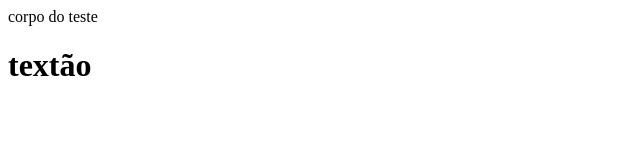
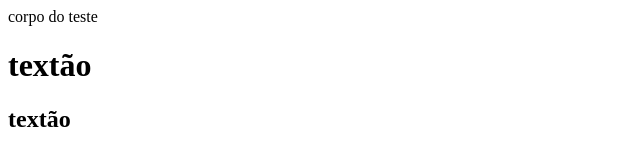
Before and after one commit to Lai025/testes1, a plain HTML site: page index.html in a window 1280 px wide. Shown: the full height of the page, 0-640 px from the left. Drawn offline with Linux system fonts and the light colour scheme.

Commit message:
Update index.html

```diff
--- a/index.html
+++ b/index.html
@@ -5,5 +5,6 @@
 <body>
 corpo do teste
   <h1>textão</h1>
+  <h2>textão</h2>
 </body>
 </html>
```
